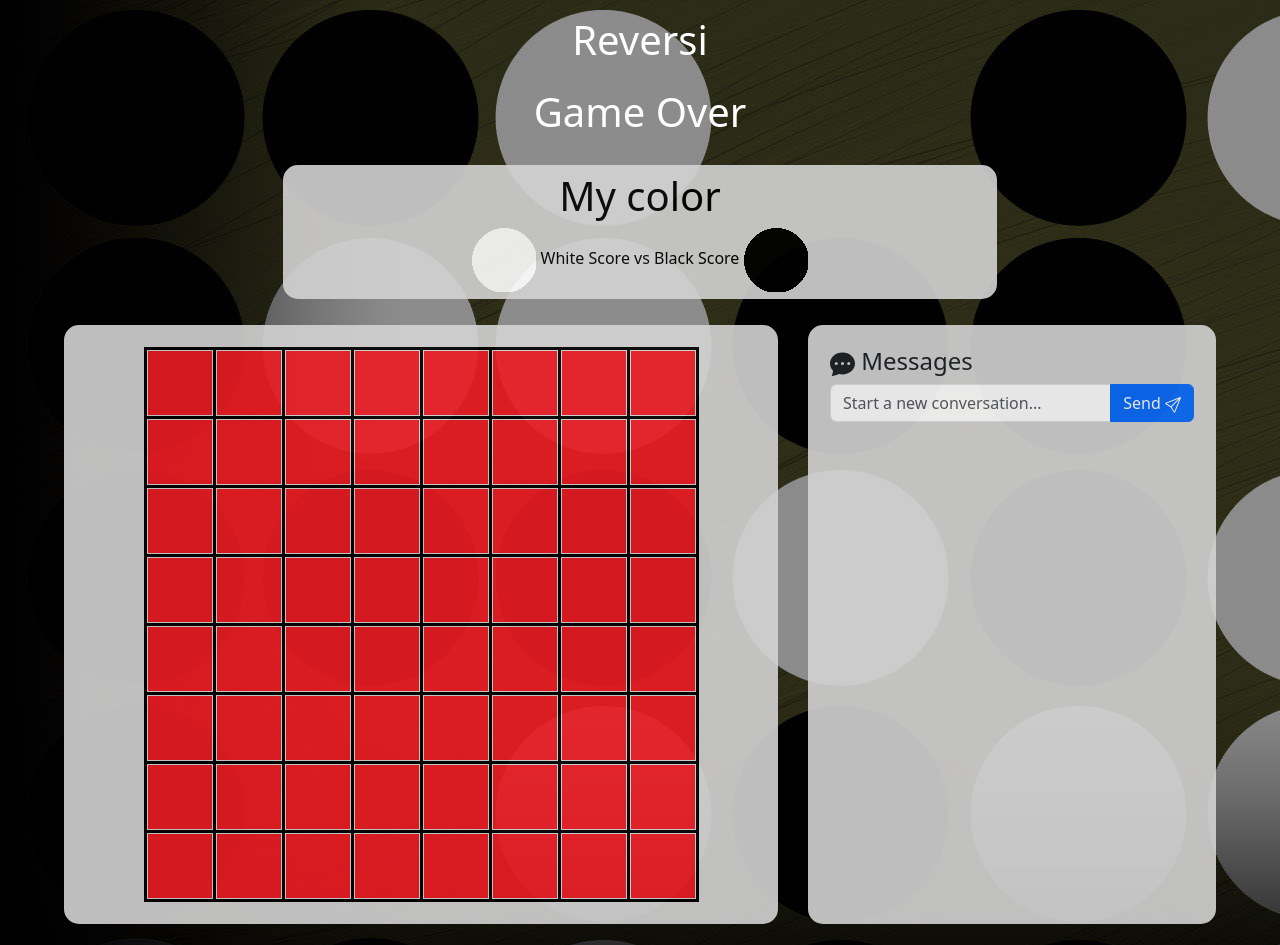
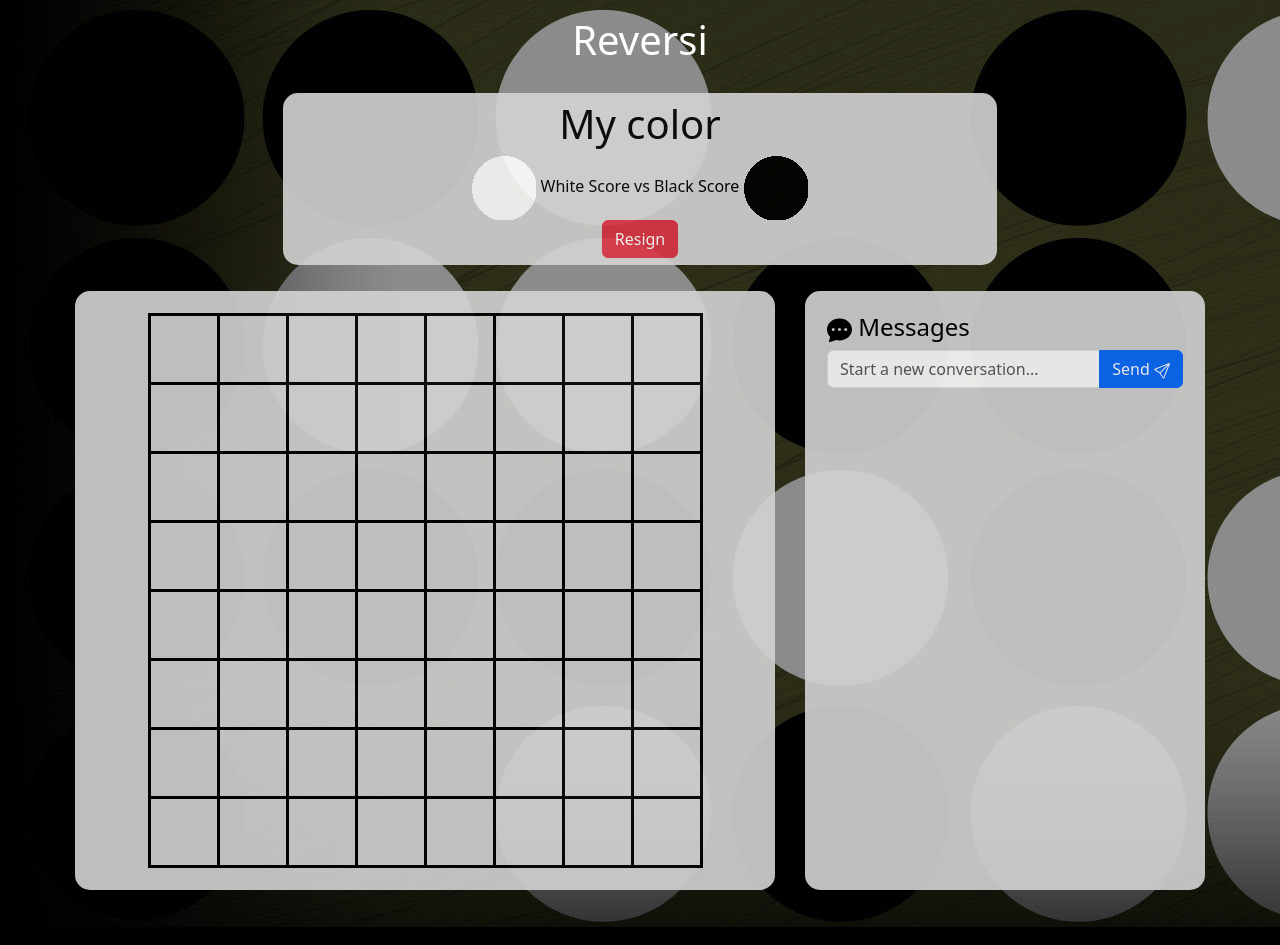
Before and after one commit to IsaaMaster/Reversi, a website: page public/game.html in a window 1280 px wide. Drawn offline with nearby package versions, Linux system fonts and the light colour scheme; no server answers.

Commit message:
further updates

```diff
--- a/public/assets/css/game.css
+++ b/public/assets/css/game.css
@@ -22,7 +22,7 @@ body {
 
 p {
     margin: 20px;
-    }
+}
 .lobbySection{
     border-radius: 15px;
     margin: 5px 15px;
@@ -47,5 +47,5 @@ table td{
 }
 
 td.hovered_over:hover{
-    background-image: url('/assets/images/hover.gif');
+    background-image: url('/assets/images/frame.png');
 }
--- a/public/assets/js/main.js
+++ b/public/assets/js/main.js
@@ -18,7 +18,6 @@ if((typeof username == 'undefined') || (username === null) || (username === 'nul
 }
 
 let chatRoom = decodeURI(getIRIParameterValue('game_id'));
-
 if((typeof chatRoom == 'undefined') || (chatRoom === null) || (chatRoom === 'null')){
     chatRoom  = 'Lobby';
 }
@@ -259,6 +258,7 @@ let old_board = [
 
 let my_color = "";
 
+
 socket.on('game_update', (payload) => {
     if((typeof payload == 'undefined') || (payload === null)){
         console.log('Server did not send a payload');
@@ -285,12 +285,19 @@ socket.on('game_update', (payload) => {
     }
     $('#my_color').html('<h1 id="my_color">I am '+my_color+'</h1>')
 
+    let whitesum = 0;
+    let blacksum = 0;
 
     /*Update the board*/
     //animate all the changes
     for(let row = 0; row < 8 ; row++){
         for(let col = 0; col < 8; col++){
-
+            if(board[row][col] === "w"){
+                whitesum++;
+            }
+            if(board[row][col] === "b"){
+                blacksum++;
+            }
             //check to see if there is a change on the board
             if(old_board[row][col] !== board[row][col]){
                 let graphic = "";
@@ -354,6 +361,8 @@ socket.on('game_update', (payload) => {
 
         }
     }
+    $("#whitesum").html(whitesum);
+    $("#blacksum").html(blacksum);
     old_board = board;
 
 });
@@ -371,6 +380,30 @@ socket.on('play_token_response', (payload) => {
 
 });
 
+socket.on('game_over', (payload) => {
+    if((typeof payload == 'undefined') || (payload === null)){
+        console.log('Server did not send a payload');
+        return;
+    }
+    if(payload.result === 'fail'){
+        console.log(payload.message);
+        return;
+    }
+
+    /*Anounce with a button to the lobby*/
+    let nodeA = $("<div id = 'game_over'></div>");
+    let nodeB = $("<h1 style='color:white'>Game Over</h1>");
+    let nodeC = $("<h2 style='color:white'>" + payload.who_won + " won!</h2>");
+    let nodeD = $("<a href = 'lobby.html?username=" + username+ "' class='btn btn-lg btn-success' role = 'button'>Return to Lobby</a>");
+    nodeA.append(nodeB);
+    nodeB.append(nodeC);
+    nodeC.append(nodeD);
+    nodeA.hide();
+    $('#game_over').replaceWith(nodeA);
+    nodeA.show("fade", 1000);
+
+});
+
 
 
 /*request to join the chat room*/
@@ -383,6 +416,8 @@ $(() => {
 
     $('#lobbyTitle').html(username + '\'s Lobby');
 
+    $('#quit').html("<a href = 'lobby.html?username=" + username+ "' class='btn btn-danger' role = 'button'>Resign</a>");
+
     $('#chatMessage').keypress( function(e){
         let key = e.which;
         if(key == 13) {
--- a/public/game.html
+++ b/public/game.html
@@ -13,14 +13,10 @@
       <div class="row m-3 headerrow">
         <div class="col text-center">
             <h1 id ="gameTitle" style = "color:white">Reversi</h1>
+            <h1 id ="game_over" style = "color:white"></h1>
         </div>
       </div>
 
-      <div class="row m-3 headerrow">
-        <div class="col text-center">
-            <h1 id ="GameOver" style = "color:white">Game Over</h1>
-        </div>
-      </div>
 
       <div class="row m-3 justify-content-center headerrow">
         <div class="col-sm-7 text-center justify-content-center lobbySection" style="padding: 5px;">
@@ -30,91 +26,93 @@
             <span id="vs">vs</span>
             <span id="blacksum">Black Score</span>
             <img class = "img-fluid" src = "assets/images/black.png" alt = "black Score">
+            <div id="quit">
+              Quit
+            </div>
         </div>
-      </div>
 
       <div class="row justify-content-center m-3">
         <div class = "col-sm-7 table-responsive lobbySection">
           <table class="mx-auto w-auto">
             <tr>
-              <td id = "0_0"><img class = "img-fluid" src = "assets/images/error.gif" alt = "error"></td>
-              <td id = "0_1"><img class = "img-fluid" src = "assets/images/error.gif" alt = "error"></td>
-              <td id = "0_2"><img class = "img-fluid" src = "assets/images/error.gif" alt = "error"></td>
-              <td id = "0_3"><img class = "img-fluid" src = "assets/images/error.gif" alt = "error"></td>
-              <td id = "0_4"><img class = "img-fluid" src = "assets/images/error.gif" alt = "error"></td>
-              <td id = "0_5"><img class = "img-fluid" src = "assets/images/error.gif" alt = "error"></td>
-              <td id = "0_6"><img class = "img-fluid" src = "assets/images/error.gif" alt = "error"></td>
-              <td id = "0_7"><img class = "img-fluid" src = "assets/images/error.gif" alt = "error"></td>
+              <td id = "0_0"><img class = "img-fluid" src = "assets/images/blank.gif" alt = "blank"></td>
+              <td id = "0_1"><img class = "img-fluid" src = "assets/images/blank.gif" alt = "blank"></td>
+              <td id = "0_2"><img class = "img-fluid" src = "assets/images/blank.gif" alt = "blank"></td>
+              <td id = "0_3"><img class = "img-fluid" src = "assets/images/blank.gif" alt = "blank"></td>
+              <td id = "0_4"><img class = "img-fluid" src = "assets/images/blank.gif" alt = "blank"></td>
+              <td id = "0_5"><img class = "img-fluid" src = "assets/images/blank.gif" alt = "blank"></td>
+              <td id = "0_6"><img class = "img-fluid" src = "assets/images/blank.gif" alt = "blank"></td>
+              <td id = "0_7"><img class = "img-fluid" src = "assets/images/blank.gif" alt = "blank"></td>
             </tr>
             <tr>
-              <td id = "1_0"><img class = "img-fluid" src = "assets/images/error.gif" alt = "error"></td>
-              <td id = "1_1"><img class = "img-fluid" src = "assets/images/error.gif" alt = "error"></td>
-              <td id = "1_2"><img class = "img-fluid" src = "assets/images/error.gif" alt = "error"></td>
-              <td id = "1_3"><img class = "img-fluid" src = "assets/images/error.gif" alt = "error"></td>
-              <td id = "1_4"><img class = "img-fluid" src = "assets/images/error.gif" alt = "error"></td>
-              <td id = "1_5"><img class = "img-fluid" src = "assets/images/error.gif" alt = "error"></td>
-              <td id = "1_6"><img class = "img-fluid" src = "assets/images/error.gif" alt = "error"></td>
-              <td id = "1_7"><img class = "img-fluid" src = "assets/images/error.gif" alt = "error"></td>
+              <td id = "1_0"><img class = "img-fluid" src = "assets/images/blank.gif" alt = "blank"></td>
+              <td id = "1_1"><img class = "img-fluid" src = "assets/images/blank.gif" alt = "blank"></td>
+              <td id = "1_2"><img class = "img-fluid" src = "assets/images/blank.gif" alt = "blank"></td>
+              <td id = "1_3"><img class = "img-fluid" src = "assets/images/blank.gif" alt = "blank"></td>
+              <td id = "1_4"><img class = "img-fluid" src = "assets/images/blank.gif" alt = "blank"></td>
+              <td id = "1_5"><img class = "img-fluid" src = "assets/images/blank.gif" alt = "blank"></td>
+              <td id = "1_6"><img class = "img-fluid" src = "assets/images/blank.gif" alt = "blank"></td>
+              <td id = "1_7"><img class = "img-fluid" src = "assets/images/blank.gif" alt = "blank"></td>
             </tr>
             <tr>
-              <td id = "2_0"><img class = "img-fluid" src = "assets/images/error.gif" alt = "error"></td>
-              <td id = "2_1"><img class = "img-fluid" src = "assets/images/error.gif" alt = "error"></td>
-              <td id = "2_2"><img class = "img-fluid" src = "assets/images/error.gif" alt = "error"></td>
-              <td id = "2_3"><img class = "img-fluid" src = "assets/images/error.gif" alt = "error"></td>
-              <td id = "2_4"><img class = "img-fluid" src = "assets/images/error.gif" alt = "error"></td>
-              <td id = "2_5"><img class = "img-fluid" src = "assets/images/error.gif" alt = "error"></td>
-              <td id = "2_6"><img class = "img-fluid" src = "assets/images/error.gif" alt = "error"></td>
-              <td id = "2_7"><img class = "img-fluid" src = "assets/images/error.gif" alt = "error"></td>
+              <td id = "2_0"><img class = "img-fluid" src = "assets/images/blank.gif" alt = "blank"></td>
+              <td id = "2_1"><img class = "img-fluid" src = "assets/images/blank.gif" alt = "blank"></td>
+              <td id = "2_2"><img class = "img-fluid" src = "assets/images/blank.gif" alt = "blank"></td>
+              <td id = "2_3"><img class = "img-fluid" src = "assets/images/blank.gif" alt = "blank"></td>
+              <td id = "2_4"><img class = "img-fluid" src = "assets/images/blank.gif" alt = "blank"></td>
+              <td id = "2_5"><img class = "img-fluid" src = "assets/images/blank.gif" alt = "blank"></td>
+              <td id = "2_6"><img class = "img-fluid" src = "assets/images/blank.gif" alt = "blank"></td>
+              <td id = "2_7"><img class = "img-fluid" src = "assets/images/blank.gif" alt = "blank"></td>
             </tr>
             <tr>
-              <td id = "3_0"><img class = "img-fluid" src = "assets/images/error.gif" alt = "error"></td>
-              <td id = "3_1"><img class = "img-fluid" src = "assets/images/error.gif" alt = "error"></td>
-              <td id = "3_2"><img class = "img-fluid" src = "assets/images/error.gif" alt = "error"></td>
-              <td id = "3_3"><img class = "img-fluid" src = "assets/images/error.gif" alt = "error"></td>
-              <td id = "3_4"><img class = "img-fluid" src = "assets/images/error.gif" alt = "error"></td>
-              <td id = "3_5"><img class = "img-fluid" src = "assets/images/error.gif" alt = "error"></td>
-              <td id = "3_6"><img class = "img-fluid" src = "assets/images/error.gif" alt = "error"></td>
-              <td id = "3_7"><img class = "img-fluid" src = "assets/images/error.gif" alt = "error"></td>
+              <td id = "3_0"><img class = "img-fluid" src = "assets/images/blank.gif" alt = "blank"></td>
+              <td id = "3_1"><img class = "img-fluid" src = "assets/images/blank.gif" alt = "blank"></td>
+              <td id = "3_2"><img class = "img-fluid" src = "assets/images/blank.gif" alt = "blank"></td>
+              <td id = "3_3"><img class = "img-fluid" src = "assets/images/blank.gif" alt = "blank"></td>
+              <td id = "3_4"><img class = "img-fluid" src = "assets/images/blank.gif" alt = "blank"></td>
+              <td id = "3_5"><img class = "img-fluid" src = "assets/images/blank.gif" alt = "blank"></td>
+              <td id = "3_6"><img class = "img-fluid" src = "assets/images/blank.gif" alt = "blank"></td>
+              <td id = "3_7"><img class = "img-fluid" src = "assets/images/blank.gif" alt = "blank"></td>
             </tr>
             <tr>
-              <td id = "4_0"><img class = "img-fluid" src = "assets/images/error.gif" alt = "error"></td>
-              <td id = "4_1"><img class = "img-fluid" src = "assets/images/error.gif" alt = "error"></td>
-              <td id = "4_2"><img class = "img-fluid" src = "assets/images/error.gif" alt = "error"></td>
-              <td id = "4_3"><img class = "img-fluid" src = "assets/images/error.gif" alt = "error"></td>
-              <td id = "4_4"><img class = "img-fluid" src = "assets/images/error.gif" alt = "error"></td>
-              <td id = "4_5"><img class = "img-fluid" src = "assets/images/error.gif" alt = "error"></td>
-              <td id = "4_6"><img class = "img-fluid" src = "assets/images/error.gif" alt = "error"></td>
-              <td id = "4_7"><img class = "img-fluid" src = "assets/images/error.gif" alt = "error"></td>
+              <td id = "4_0"><img class = "img-fluid" src = "assets/images/blank.gif" alt = "blank"></td>
+              <td id = "4_1"><img class = "img-fluid" src = "assets/images/blank.gif" alt = "blank"></td>
+              <td id = "4_2"><img class = "img-fluid" src = "assets/images/blank.gif" alt = "blank"></td>
+              <td id = "4_3"><img class = "img-fluid" src = "assets/images/blank.gif" alt = "blank"></td>
+              <td id = "4_4"><img class = "img-fluid" src = "assets/images/blank.gif" alt = "blank"></td>
+              <td id = "4_5"><img class = "img-fluid" src = "assets/images/blank.gif" alt = "blank"></td>
+              <td id = "4_6"><img class = "img-fluid" src = "assets/images/blank.gif" alt = "blank"></td>
+              <td id = "4_7"><img class = "img-fluid" src = "assets/images/blank.gif" alt = "blank"></td>
             </tr>
             <tr>
-              <td id = "5_0"><img class = "img-fluid" src = "assets/images/error.gif" alt = "error"></td>
-              <td id = "5_1"><img class = "img-fluid" src = "assets/images/error.gif" alt = "error"></td>
-              <td id = "5_2"><img class = "img-fluid" src = "assets/images/error.gif" alt = "error"></td>
-              <td id = "5_3"><img class = "img-fluid" src = "assets/images/error.gif" alt = "error"></td>
-              <td id = "5_4"><img class = "img-fluid" src = "assets/images/error.gif" alt = "error"></td>
-              <td id = "5_5"><img class = "img-fluid" src = "assets/images/error.gif" alt = "error"></td>
-              <td id = "5_6"><img class = "img-fluid" src = "assets/images/error.gif" alt = "error"></td>
-              <td id = "5_7"><img class = "img-fluid" src = "assets/images/error.gif" alt = "error"></td>
+              <td id = "5_0"><img class = "img-fluid" src = "assets/images/blank.gif" alt = "blank"></td>
+              <td id = "5_1"><img class = "img-fluid" src = "assets/images/blank.gif" alt = "blank"></td>
+              <td id = "5_2"><img class = "img-fluid" src = "assets/images/blank.gif" alt = "blank"></td>
+              <td id = "5_3"><img class = "img-fluid" src = "assets/images/blank.gif" alt = "blank"></td>
+              <td id = "5_4"><img class = "img-fluid" src = "assets/images/blank.gif" alt = "blank"></td>
+              <td id = "5_5"><img class = "img-fluid" src = "assets/images/blank.gif" alt = "blank"></td>
+              <td id = "5_6"><img class = "img-fluid" src = "assets/images/blank.gif" alt = "blank"></td>
+              <td id = "5_7"><img class = "img-fluid" src = "assets/images/blank.gif" alt = "blank"></td>
             </tr>
             <tr>
-              <td id = "6_0"><img class = "img-fluid" src = "assets/images/error.gif" alt = "error"></td>
-              <td id = "6_1"><img class = "img-fluid" src = "assets/images/error.gif" alt = "error"></td>
-              <td id = "6_2"><img class = "img-fluid" src = "assets/images/error.gif" alt = "error"></td>
-              <td id = "6_3"><img class = "img-fluid" src = "assets/images/error.gif" alt = "error"></td>
-              <td id = "6_4"><img class = "img-fluid" src = "assets/images/error.gif" alt = "error"></td>
-              <td id = "6_5"><img class = "img-fluid" src = "assets/images/error.gif" alt = "error"></td>
-              <td id = "6_6"><img class = "img-fluid" src = "assets/images/error.gif" alt = "error"></td>
-              <td id = "6_7"><img class = "img-fluid" src = "assets/images/error.gif" alt = "error"></td>
+              <td id = "6_0"><img class = "img-fluid" src = "assets/images/blank.gif" alt = "blank"></td>
+              <td id = "6_1"><img class = "img-fluid" src = "assets/images/blank.gif" alt = "blank"></td>
+              <td id = "6_2"><img class = "img-fluid" src = "assets/images/blank.gif" alt = "blank"></td>
+              <td id = "6_3"><img class = "img-fluid" src = "assets/images/blank.gif" alt = "blank"></td>
+              <td id = "6_4"><img class = "img-fluid" src = "assets/images/blank.gif" alt = "blank"></td>
+              <td id = "6_5"><img class = "img-fluid" src = "assets/images/blank.gif" alt = "blank"></td>
+              <td id = "6_6"><img class = "img-fluid" src = "assets/images/blank.gif" alt = "blank"></td>
+              <td id = "6_7"><img class = "img-fluid" src = "assets/images/blank.gif" alt = "blank"></td>
             </tr>
             <tr>
-              <td id = "7_0"><img class = "img-fluid" src = "assets/images/error.gif" alt = "error"></td>
-              <td id = "7_1"><img class = "img-fluid" src = "assets/images/error.gif" alt = "error"></td>
-              <td id = "7_2"><img class = "img-fluid" src = "assets/images/error.gif" alt = "error"></td>
-              <td id = "7_3"><img class = "img-fluid" src = "assets/images/error.gif" alt = "error"></td>
-              <td id = "7_4"><img class = "img-fluid" src = "assets/images/error.gif" alt = "error"></td>
-              <td id = "7_5"><img class = "img-fluid" src = "assets/images/error.gif" alt = "error"></td>
-              <td id = "7_6"><img class = "img-fluid" src = "assets/images/error.gif" alt = "error"></td>
-              <td id = "7_7"><img class = "img-fluid" src = "assets/images/error.gif" alt = "error"></td>
+              <td id = "7_0"><img class = "img-fluid" src = "assets/images/blank.gif" alt = "blank"></td>
+              <td id = "7_1"><img class = "img-fluid" src = "assets/images/blank.gif" alt = "blank"></td>
+              <td id = "7_2"><img class = "img-fluid" src = "assets/images/blank.gif" alt = "blank"></td>
+              <td id = "7_3"><img class = "img-fluid" src = "assets/images/blank.gif" alt = "blank"></td>
+              <td id = "7_4"><img class = "img-fluid" src = "assets/images/blank.gif" alt = "blank"></td>
+              <td id = "7_5"><img class = "img-fluid" src = "assets/images/blank.gif" alt = "blank"></td>
+              <td id = "7_6"><img class = "img-fluid" src = "assets/images/blank.gif" alt = "blank"></td>
+              <td id = "7_7"><img class = "img-fluid" src = "assets/images/blank.gif" alt = "blank"></td>
             </tr>
           </table>
         </div>
```
Also changed, not shown: server.js (+33 -0 lines).
